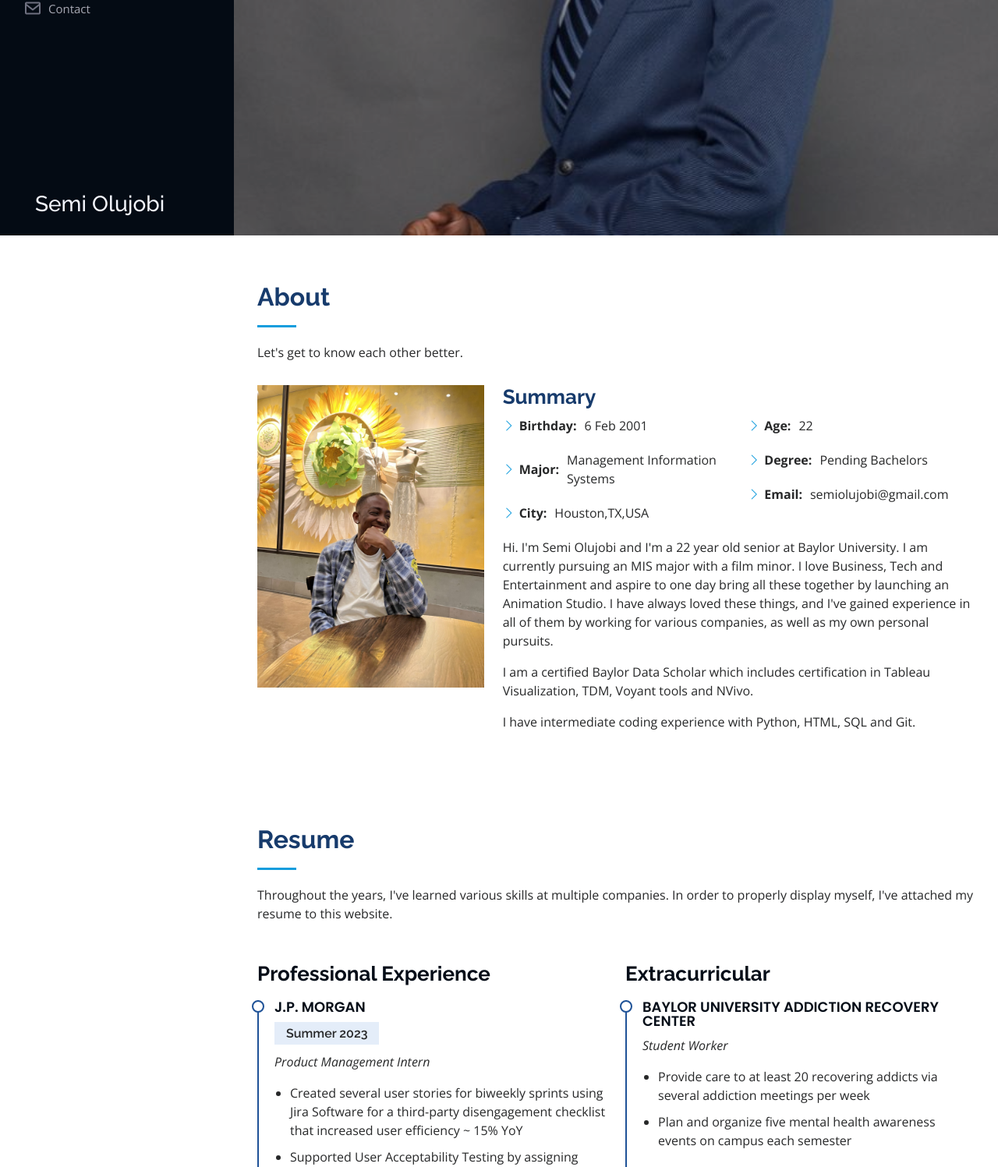
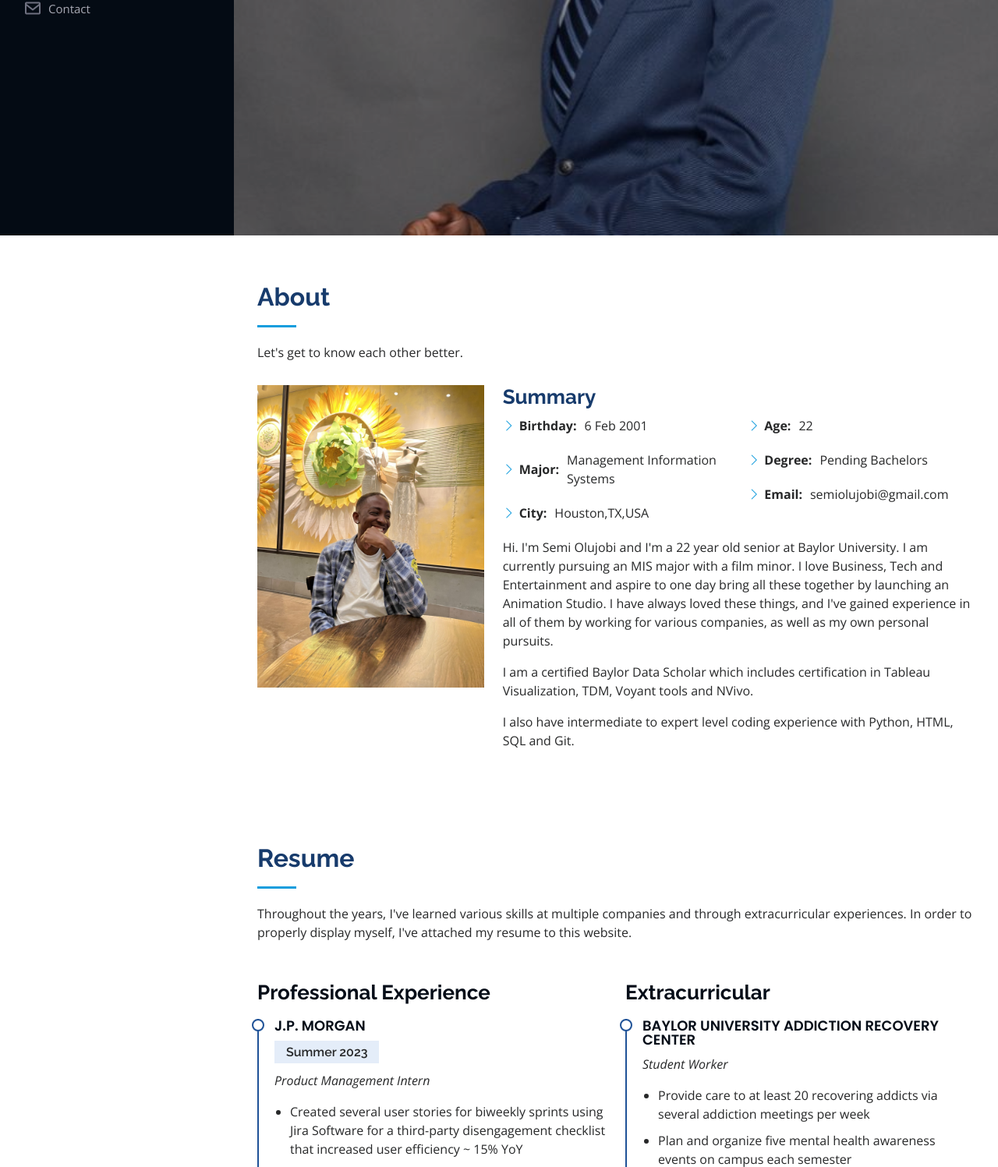
Before and after one commit to semiolujobi/lastportfolio, a Django app: page / in a window 1280 px wide. Shown: the part 498-1995 px from the top of the page at 78% size. Run offline with Django 4.2, Linux system fonts and the light colour scheme; data comes from the database, SQL or seed files in the repository; some libraries are stand-ins or nearby versions.

Commit message:
changes 2

```diff
--- a/main/templates/main/index.html
+++ b/main/templates/main/index.html
@@ -6,7 +6,7 @@
   <meta charset="utf-8">
   <meta content="width=device-width, initial-scale=1.0" name="viewport">
 
-  <title>iPortfolio Bootstrap Template - Index</title>
+  <title>Semi Olujobi</title>
   <meta content="" name="description">
   <meta content="" name="keywords">
 
@@ -113,7 +113,7 @@
               Hi. I'm Semi Olujobi and I'm a 22 year old senior at Baylor University. I am currently pursuing an MIS major with a film minor. I love Business, Tech and Entertainment and aspire to one day bring all these together by launching an Animation Studio. I have always loved these things, and I've gained experience in all of them by working for various companies, as well as my own personal pursuits.
             </p>
             <p>I am a certified Baylor Data Scholar which includes certification in Tableau Visualization, TDM, Voyant tools and NVivo.</p>
-            <p>I have intermediate coding experience with Python, HTML, SQL and Git.</p>
+            <p>I also have intermediate to expert level coding experience with Python, HTML, SQL and Git.</p>
           </div>
         </div>
 
@@ -126,7 +126,7 @@
 
           <div class="section-title">
             <h2>Resume</h2>
-            <p>Throughout the years, I've learned various skills at multiple companies. In order to properly display myself, I've attached my resume to this website.</p>
+            <p>Throughout the years, I've learned various skills at multiple companies and through extracurricular experiences. In order to properly display myself, I've attached my resume to this website.</p>
           </div>
 
           <div class="row">
@@ -339,11 +339,6 @@
 
   </main><!-- End #main -->
 
-    <!-- ======= Footer ======= -->
-    <footer id="footer">
-      <div class="container">
-        <h3>Semi Olujobi</h3>
-    </footer><!-- End  Footer -->
 
   <a href="#" class="back-to-top d-flex align-items-center justify-content-center"><i class="bi bi-arrow-up-short"></i></a>
 
```
